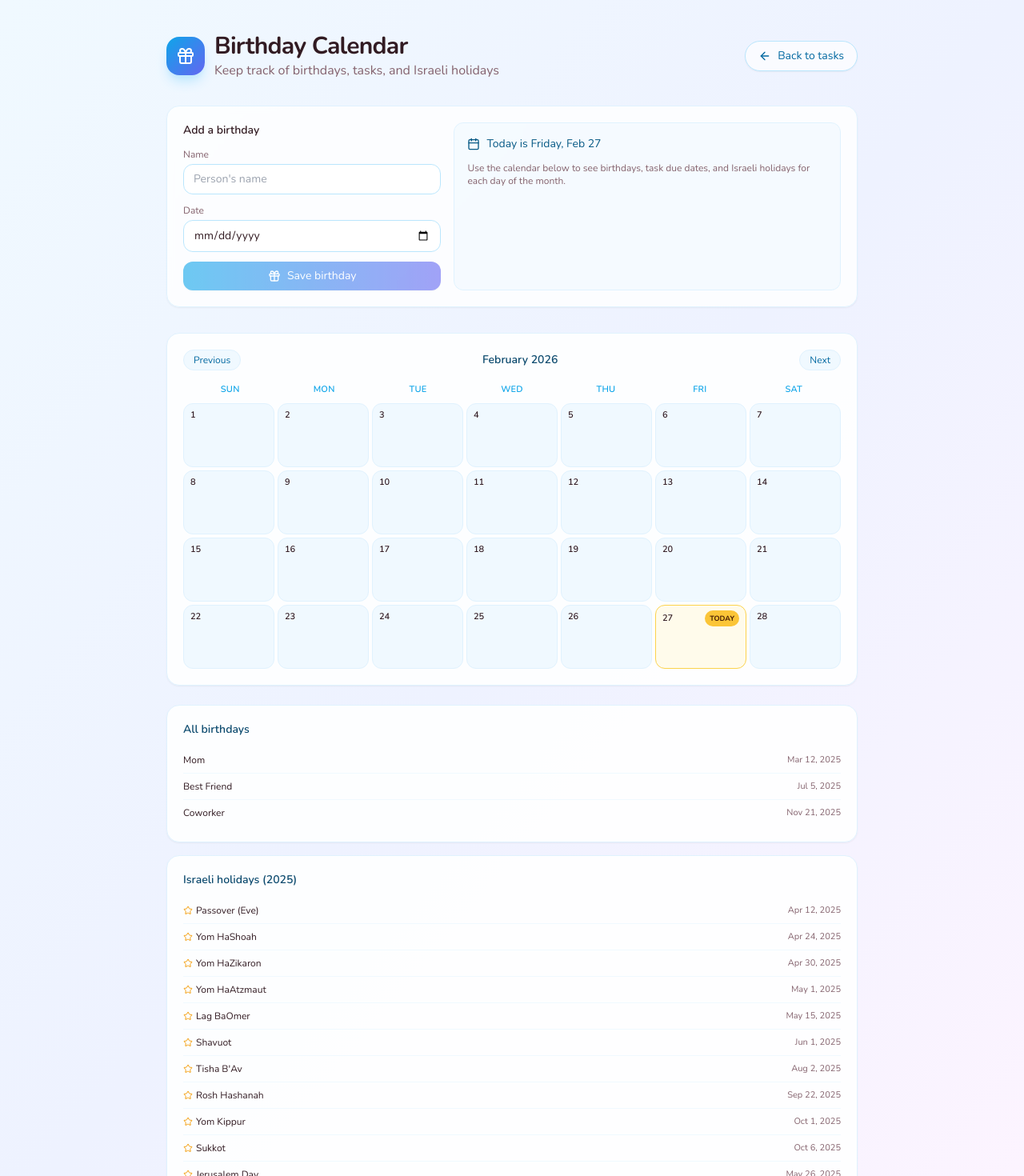
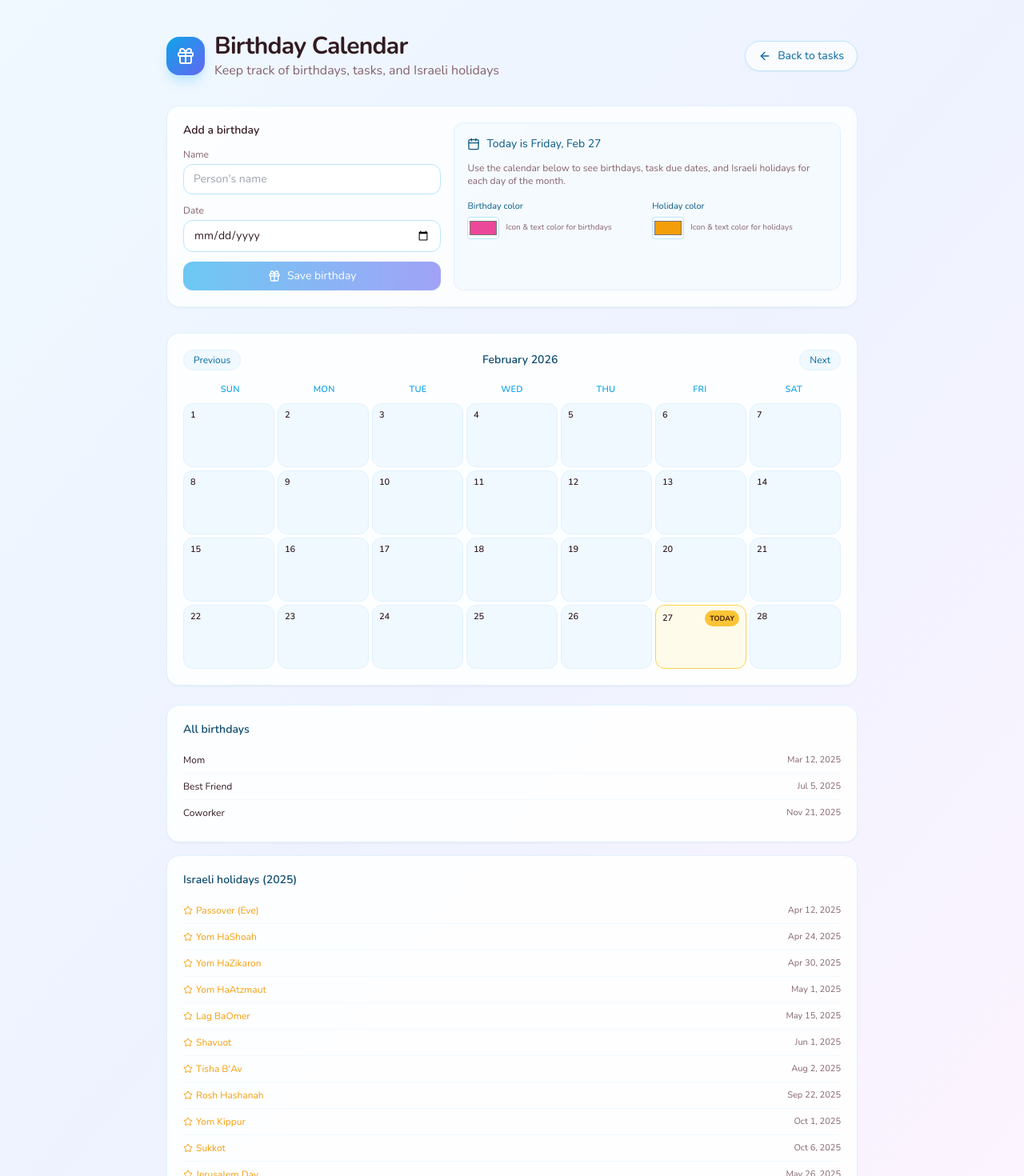
Before and after one commit to adiweiss08/task-app, a React (Vite) app: page /birthdays in a window 1280 px wide. Shown: the top 1470 px of the page at 80% size. Built offline with nearby package versions, Linux system fonts and the light colour scheme.

Commit message:
birthday

```diff
--- a/src/react-app/pages/Birthdays.tsx
+++ b/src/react-app/pages/Birthdays.tsx
@@ -56,6 +56,8 @@ export default function BirthdaysPage() {
   const [name, setName] = useState("");
   const [date, setDate] = useState("");
   const [tasks, setTasks] = useState<TodoForCalendar[]>([]);
+  const [birthdayColor, setBirthdayColor] = useState<string>("#ec4899"); // pink-500
+  const [holidayColor, setHolidayColor] = useState<string>("#f59e0b"); // amber-500
 
   const today = new Date();
   const [month, setMonth] = useState(today.getMonth());
@@ -81,11 +83,38 @@ export default function BirthdaysPage() {
 
   useEffect(() => {
     try {
+      const saved = window.localStorage.getItem("mytasks_calendar_colors");
+      if (saved) {
+        const parsed = JSON.parse(saved) as {
+          birthdayColor?: string;
+          holidayColor?: string;
+        };
+        if (parsed.birthdayColor) setBirthdayColor(parsed.birthdayColor);
+        if (parsed.holidayColor) setHolidayColor(parsed.holidayColor);
+      }
+    } catch {
+      // ignore
+    }
+  }, []);
+
+  useEffect(() => {
+    try {
       window.localStorage.setItem("mytasks_birthdays", JSON.stringify(birthdays));
     } catch {
       // ignore
     }
   }, [birthdays]);
+
+  useEffect(() => {
+    try {
+      window.localStorage.setItem(
+        "mytasks_calendar_colors",
+        JSON.stringify({ birthdayColor, holidayColor })
+      );
+    } catch {
+      // ignore
+    }
+  }, [birthdayColor, holidayColor]);
 
   const addBirthday = () => {
     if (!name.trim() || !date) return;
@@ -128,8 +157,6 @@ export default function BirthdaysPage() {
     setYear(next.getFullYear());
     setMonth(next.getMonth());
   };
-
-  const holidaysForYear = year === 2025 ? israelHolidays2025 : [];
 
   return (
     <div className="min-h-screen bg-gradient-to-br from-sky-50 via-indigo-50 to-fuchsia-50">
@@ -213,6 +240,36 @@ export default function BirthdaysPage() {
               Use the calendar below to see birthdays, task due dates, and
               Israeli holidays for each day of the month.
             </p>
+            <div className="mt-4 grid grid-cols-2 gap-3 text-[11px]">
+              <label className="flex flex-col gap-1">
+                <span className="font-medium text-sky-800">Birthday color</span>
+                <div className="flex items-center gap-2">
+                  <input
+                    type="color"
+                    value={birthdayColor}
+                    onChange={(e) => setBirthdayColor(e.target.value)}
+                    className="h-7 w-10 cursor-pointer rounded border border-sky-200 bg-white"
+                  />
+                  <span className="text-[10px] text-muted-foreground">
+                    Icon & text color for birthdays
+                  </span>
+                </div>
+              </label>
+              <label className="flex flex-col gap-1">
+                <span className="font-medium text-sky-800">Holiday color</span>
+                <div className="flex items-center gap-2">
+                  <input
+                    type="color"
+                    value={holidayColor}
+                    onChange={(e) => setHolidayColor(e.target.value)}
+                    className="h-7 w-10 cursor-pointer rounded border border-sky-200 bg-white"
+                  />
+                  <span className="text-[10px] text-muted-foreground">
+                    Icon & text color for holidays
+                  </span>
+                </div>
+              </label>
+            </div>
           </div>
         </div>
 
@@ -250,7 +307,10 @@ export default function BirthdaysPage() {
               const iso = toISO(day);
               const dayBirthdays = birthdays.filter((b) => b.date === iso);
               const dayTasks = tasks.filter((t) => t.dueDate === iso);
-              const dayHolidays = holidaysForYear.filter((h) => h.date === iso);
+              const dayHolidays = israelHolidays2025.filter((h) => {
+                const [, m, d] = h.date.split("-").map(Number);
+                return m - 1 === day.getMonth() && d === day.getDate();
+              });
               const isCurrentMonth = day.getMonth() === month;
               const isToday = day.toDateString() === today.toDateString();
 
@@ -277,8 +337,11 @@ export default function BirthdaysPage() {
                   </div>
 
                   {dayBirthdays.length > 0 && (
-                    <div className="mb-1 flex items-center gap-1 text-[11px] text-sky-800">
-                      <Gift className="h-3 w-3 text-pink-500" />
+                    <div
+                      className="mb-1 flex items-center gap-1 text-[11px]"
+                      style={{ color: birthdayColor }}
+                    >
+                      <Gift className="h-3 w-3" style={{ color: birthdayColor }} />
                       <span>
                         {dayBirthdays.length === 1
                           ? dayBirthdays[0].name
@@ -299,8 +362,11 @@ export default function BirthdaysPage() {
                   )}
 
                   {dayHolidays.length > 0 && (
-                    <div className="flex items-center gap-1 text-[11px] text-amber-800">
-                      <Star className="h-3 w-3 text-amber-500" />
+                    <div
+                      className="flex items-center gap-1 text-[11px]"
+                      style={{ color: holidayColor }}
+                    >
+                      <Star className="h-3 w-3" style={{ color: holidayColor }} />
                       <span>
                         {dayHolidays.length === 1
                           ? dayHolidays[0].name
@@ -363,8 +429,11 @@ export default function BirthdaysPage() {
                   key={h.id}
                   className="flex items-center justify-between py-2"
                 >
-                  <span className="flex items-center gap-1 font-medium text-foreground">
-                    <Star className="h-3 w-3 text-amber-500" />
+                  <span
+                    className="flex items-center gap-1 font-medium"
+                    style={{ color: holidayColor }}
+                  >
+                    <Star className="h-3 w-3" style={{ color: holidayColor }} />
                     {h.name}
                   </span>
                   <span className="text-[11px] text-muted-foreground">
```
